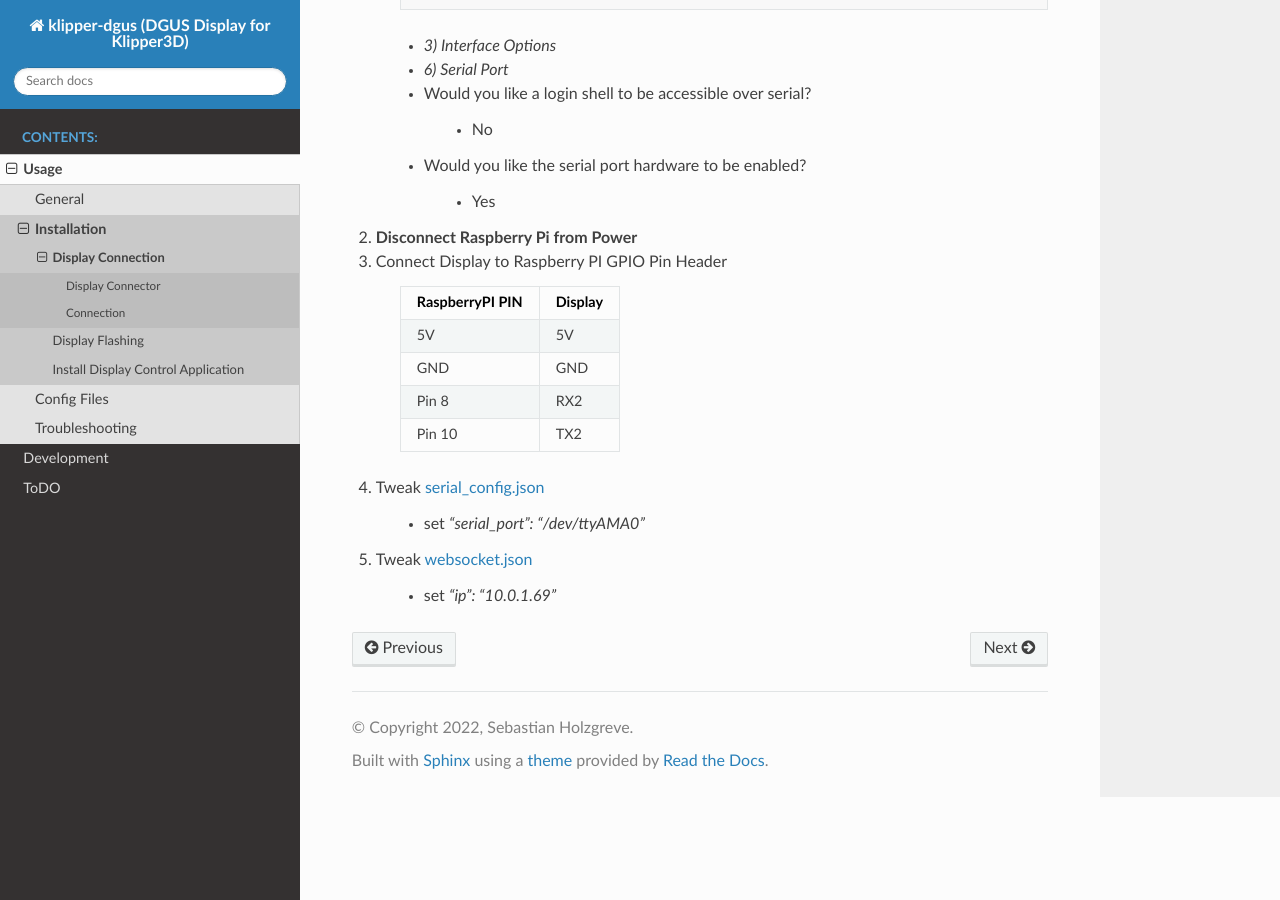
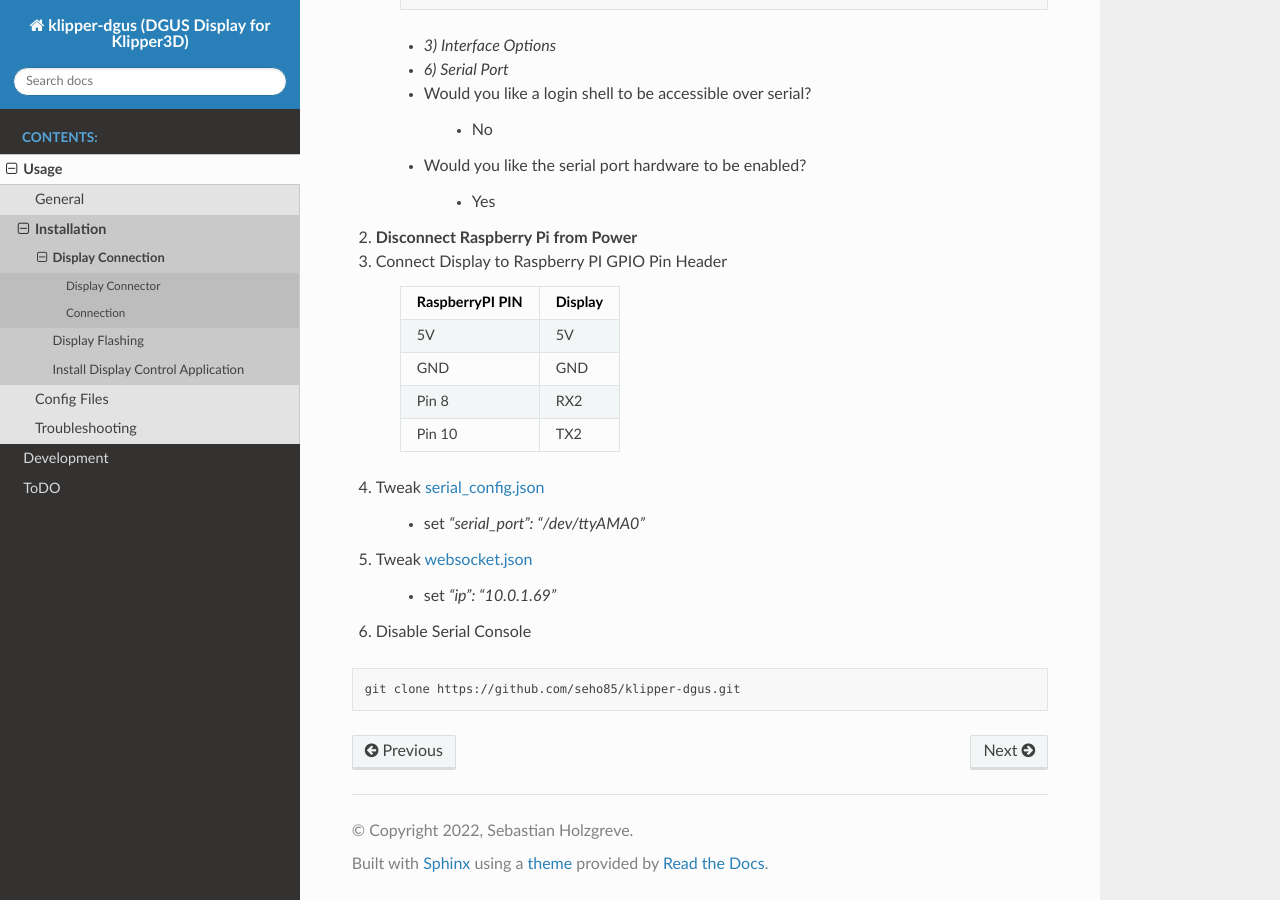
Before and after one commit to seho85/klipper-dgus, a Sphinx documentation site: the page built from doc/usage/installation/display_connection.rst, in a window 1280 px wide and 900 px high, scrolled down 1550 px. Built offline with Sphinx 7.4.7 and the Read the Docs theme 2.0.0, drawn with Linux system fonts in a browser that asks for light colours.

Commit message:
add documentation for disabling serial console
The "/dev/ttyAMA0" device has wrong permissions, so that the klipper_dgus service can't access it.

```diff
--- a/doc/usage/installation/display_connection.rst
+++ b/doc/usage/installation/display_connection.rst
@@ -85,3 +85,9 @@ Using Pi Serial interface
 #) Tweak :ref:`websocket.json <websocket_json>`
 
     * set *"ip": "10.0.1.69"*
+
+#) Disable Serial Console
+
+.. code-block:: shell
+
+    git clone https://github.com/seho85/klipper-dgus.git
```
